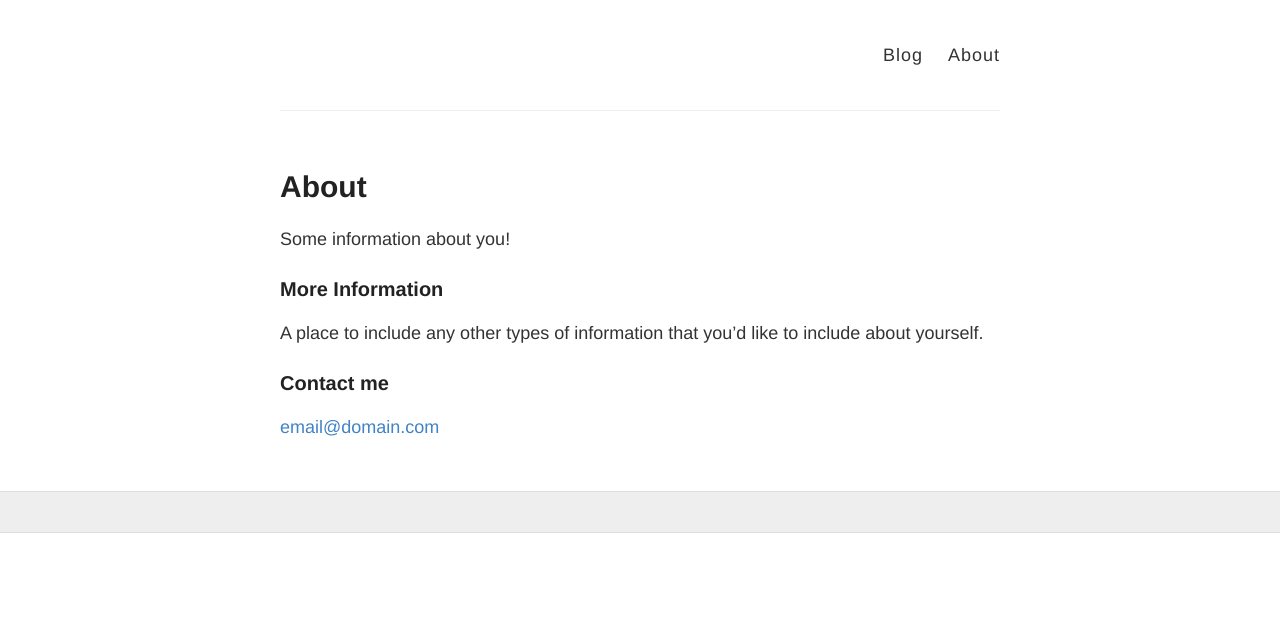
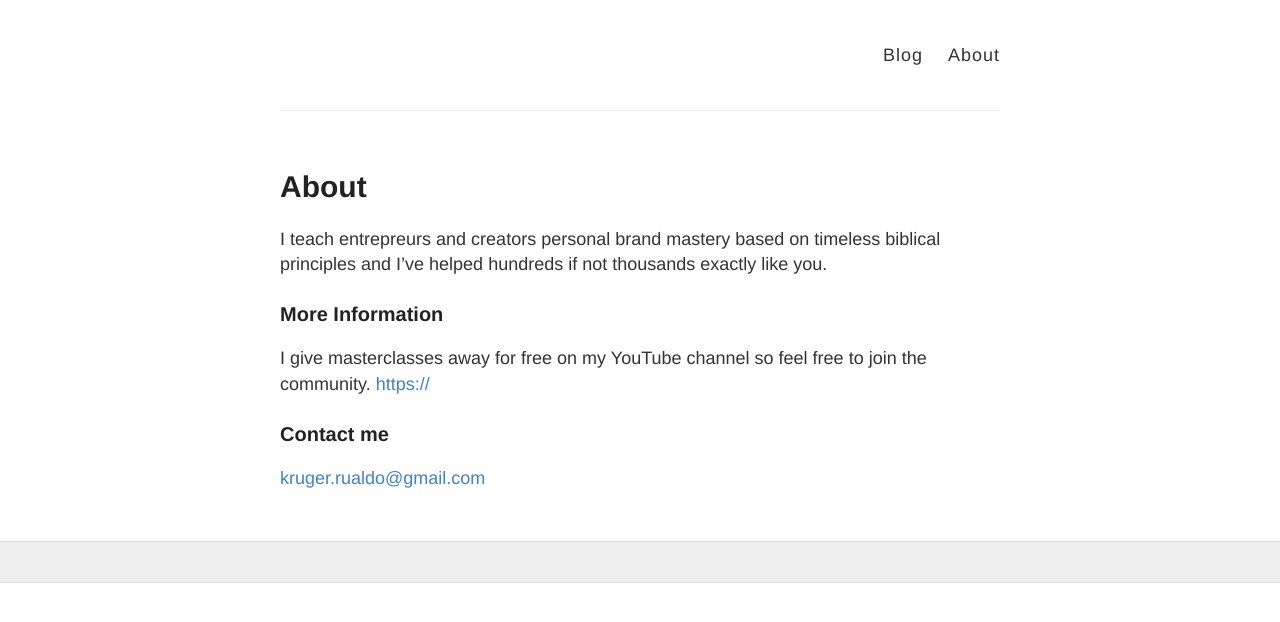
Before and after one commit to rualdo12/Rualdo-Kruger.github.io, a Jekyll site: the page built from about.md, in a window 1280 px wide. Shown: the top 622 px of the page. Built offline with Jekyll 4.4.1, drawn with Linux system fonts in a browser that asks for light colours.

Commit message:
Update about.md

```diff
--- a/about.md
+++ b/about.md
@@ -4,12 +4,12 @@ title: About
 permalink: /about/
 ---
 
-Some information about you!
+I teach entrepreurs and creators personal brand mastery based on timeless biblical principles and I've helped hundreds if not thousands exactly like you.
 
 ### More Information
 
-A place to include any other types of information that you'd like to include about yourself.
+I give masterclasses away for free on my YouTube channel so feel free to join the community. [https://](https://www.youtube.com/@Rualdo_Kruger)
 
 ### Contact me
 
-[email@domain.com](mailto:email@domain.com)
+[kruger.rualdo@gmail.com](mailto:kruger.rualdo@gmail.com)
```
